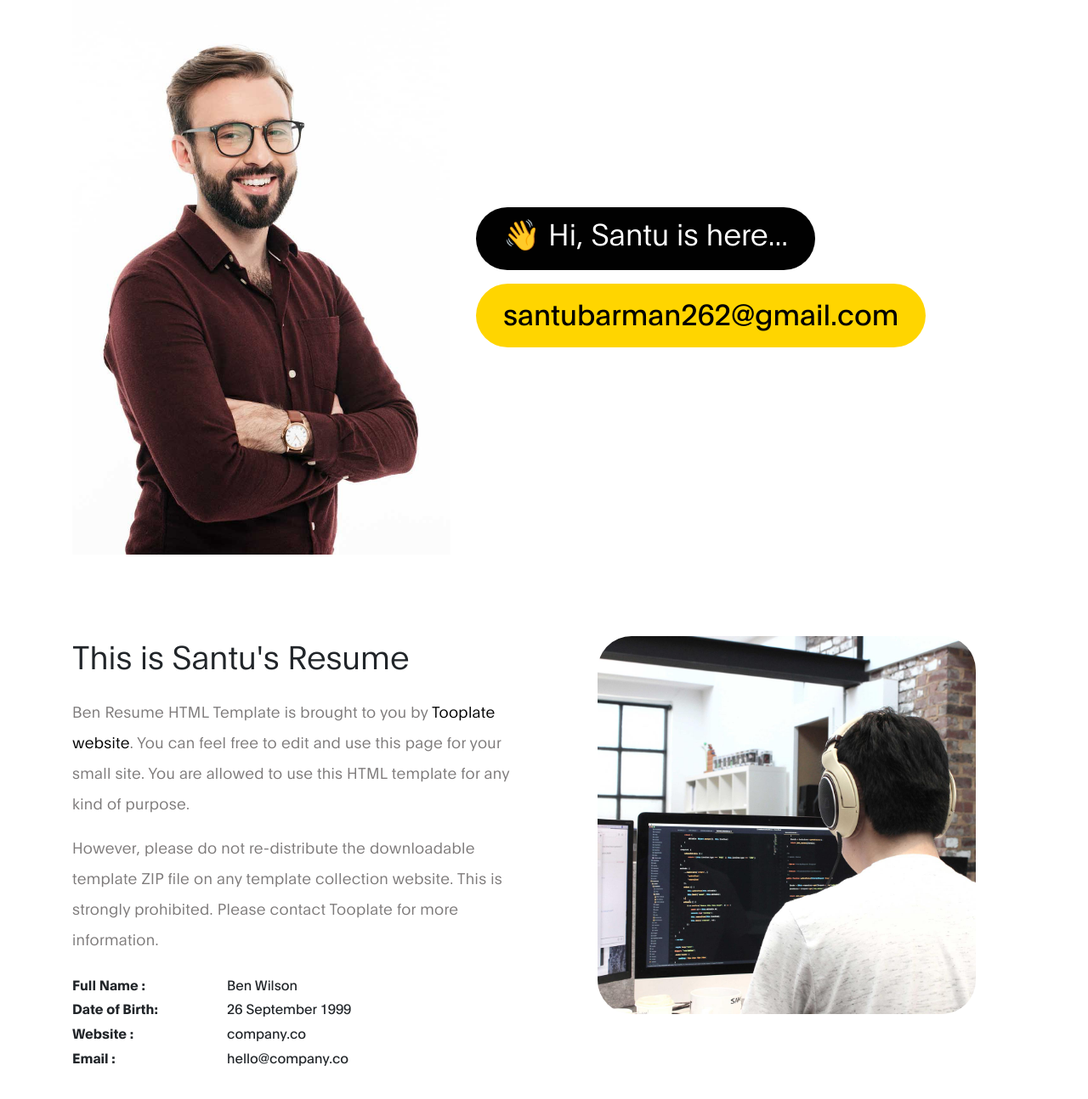
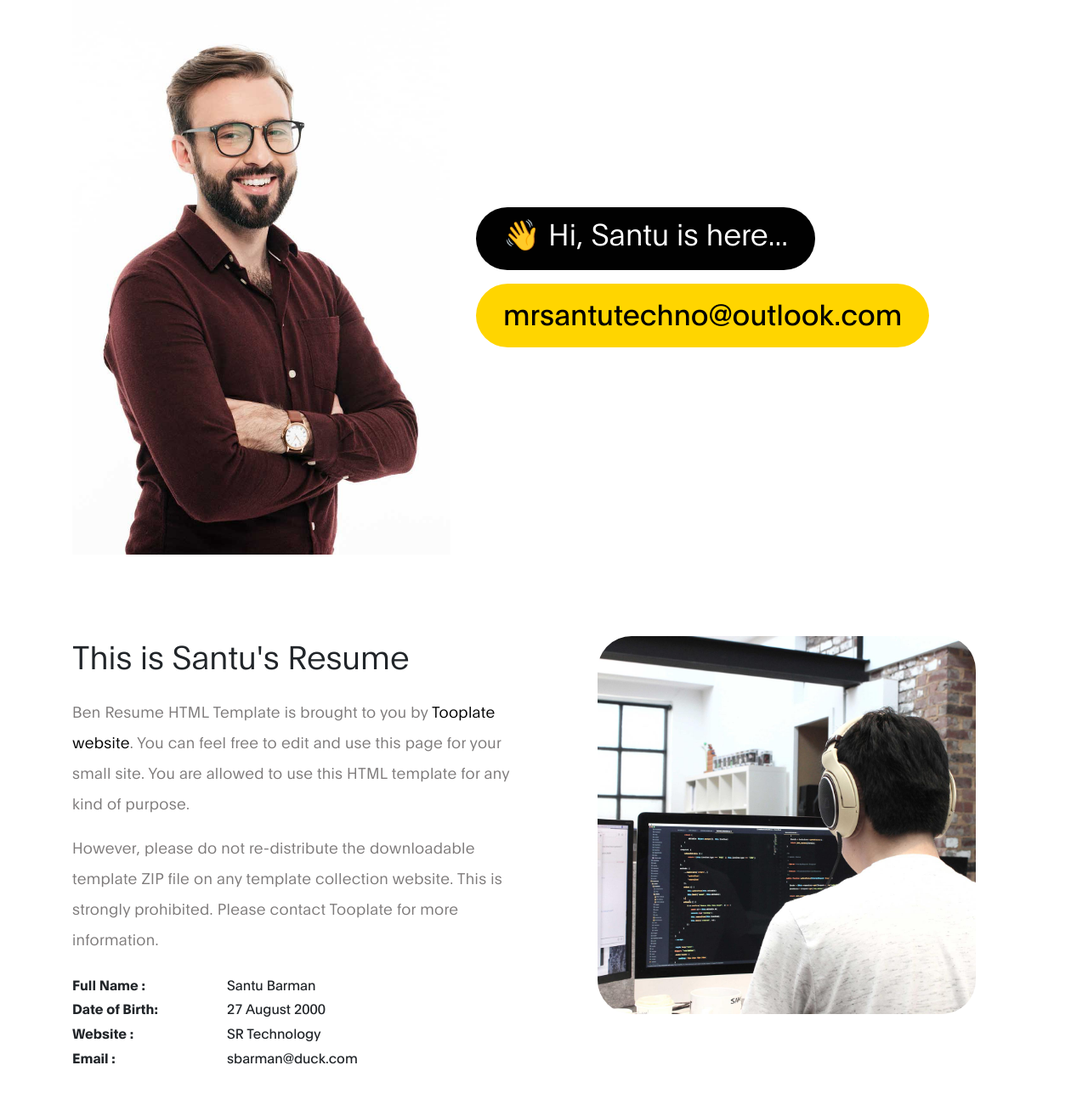
Before and after one commit to santubarman143/portfolio-1, a plain HTML site: page index.html in a window 1280 px wide. Shown: the top 1294 px of the page at 85% size. Drawn offline with Linux system fonts and the light colour scheme.

Commit message:
Update index.html

```diff
--- a/index.html
+++ b/index.html
@@ -78,7 +78,7 @@
                             <h1 class="hero-title">👋 Hi, Santu is here...</h1>
 
                             <a href="#" class="email-link">
-                                santubarman262@gmail.com
+                                mrsantutechno@outlook.com
                             </a>
 
                         </div>
@@ -101,13 +101,13 @@
                     <p>However, please do not re-distribute the downloadable template ZIP file on any template collection website. This is strongly prohibited. Please contact Tooplate for more information.</p>
 
                     <ul class="mt-4 mb-5 mb-lg-0 profile-list list-unstyled">
-                        <li><strong>Full Name :</strong> Ben Wilson </li>
+                        <li><strong>Full Name :</strong> Santu Barman </li>
 
-                        <li><strong>Date of Birth:</strong> 26 September 1999</li>
+                        <li><strong>Date of Birth:</strong> 27 August 2000</li>
 
-                        <li><strong>Website :</strong> company.co</li>
+                        <li><strong>Website :</strong> SR Technology</li>
 
-                        <li><strong>Email :</strong> hello@company.co</li>
+                        <li><strong>Email :</strong> sbarman@duck.com</li>
                     </ul>
                 </div>
 
```
